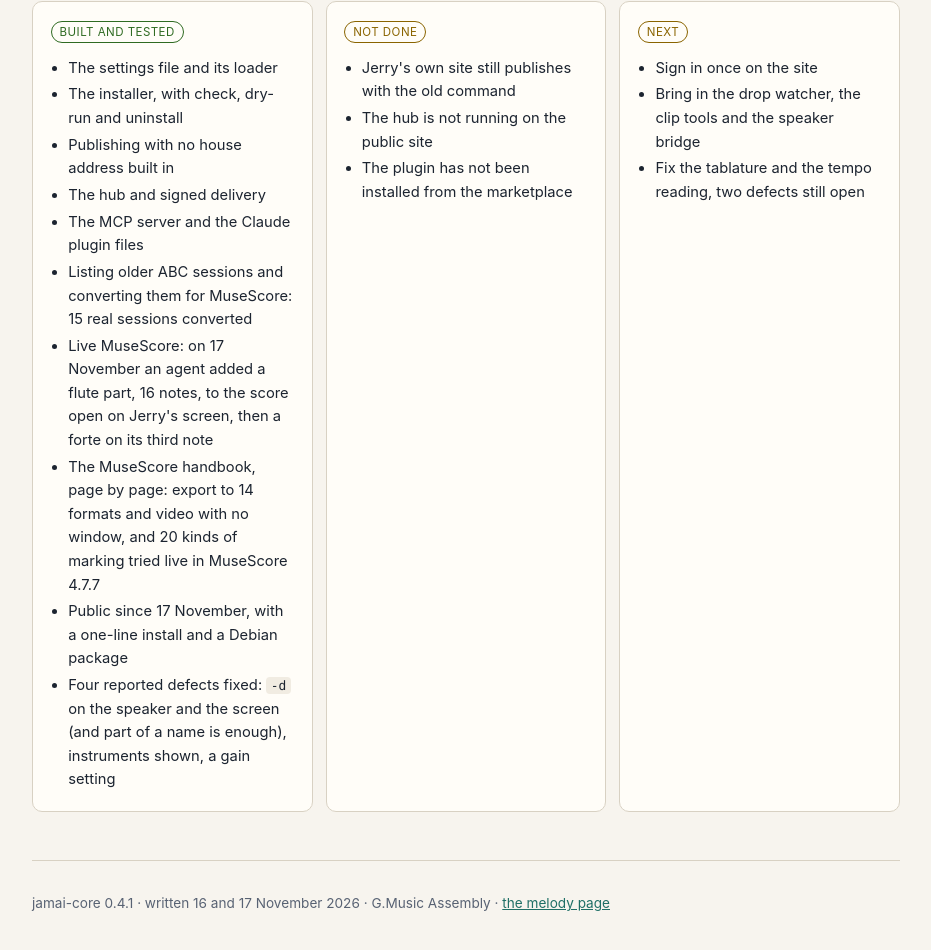
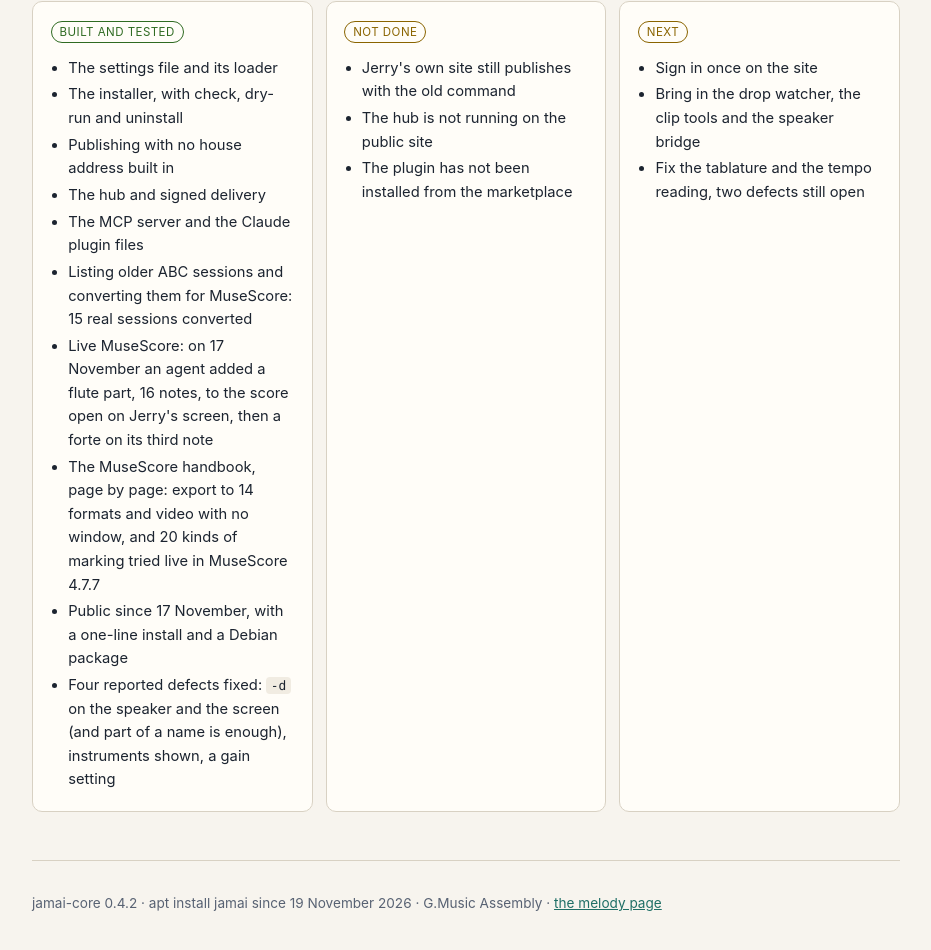
Before and after one commit to gmusic1007/jamai-core, a plain HTML site: page docs/explainer/index.html in a window 1280 px wide. Shown: the part 4792-5742 px from the top of the page, without its empty margins (174-1105 px from the left). Drawn offline with Linux system fonts and the light colour scheme.

Commit message:
[#5] 0.4.2: apt install jamai, first in the README

```diff
--- a/docs/explainer/index.html
+++ b/docs/explainer/index.html
@@ -248,7 +248,7 @@ carries the order of work: write, render, check the chords against what sounds,
 </div>
 
 <footer>
-  <p>jamai-core 0.4.1 · written 16 and 17 November 2026 · G.Music Assembly · <a href="../">the melody page</a></p>
+  <p>jamai-core 0.4.2 · apt install jamai since 19 November 2026 · G.Music Assembly · <a href="../">the melody page</a></p>
 </footer>
 </div>
 </body>
```
Also changed, not shown: .claude-plugin/marketplace.json, claude/jamai/.claude-plugin/plugin.json, 2 other files.
